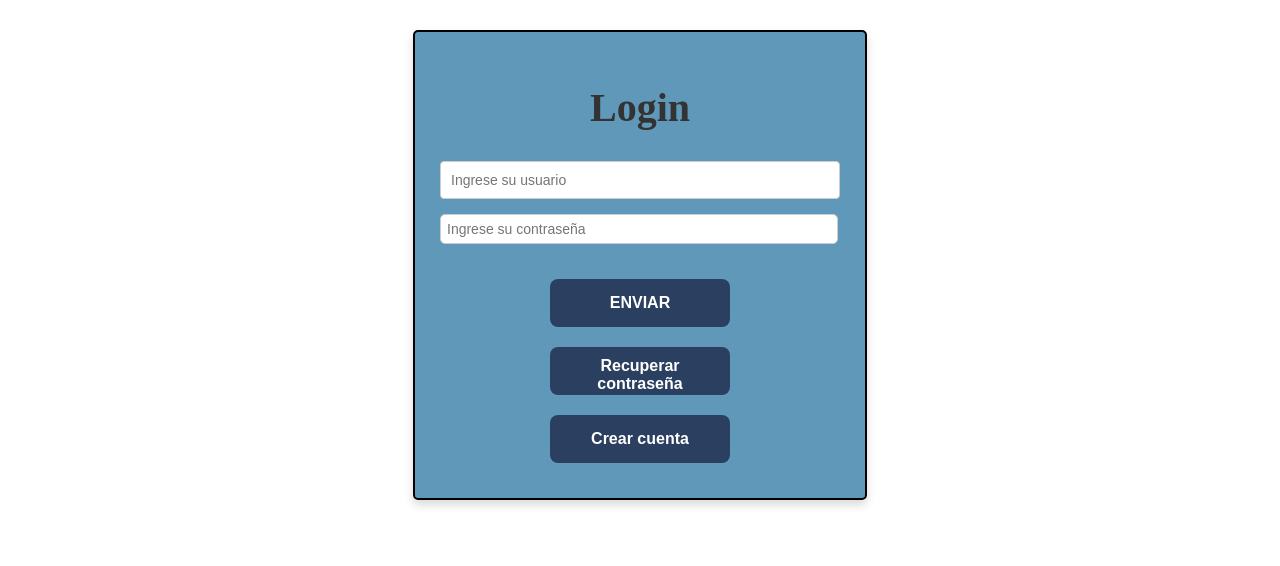
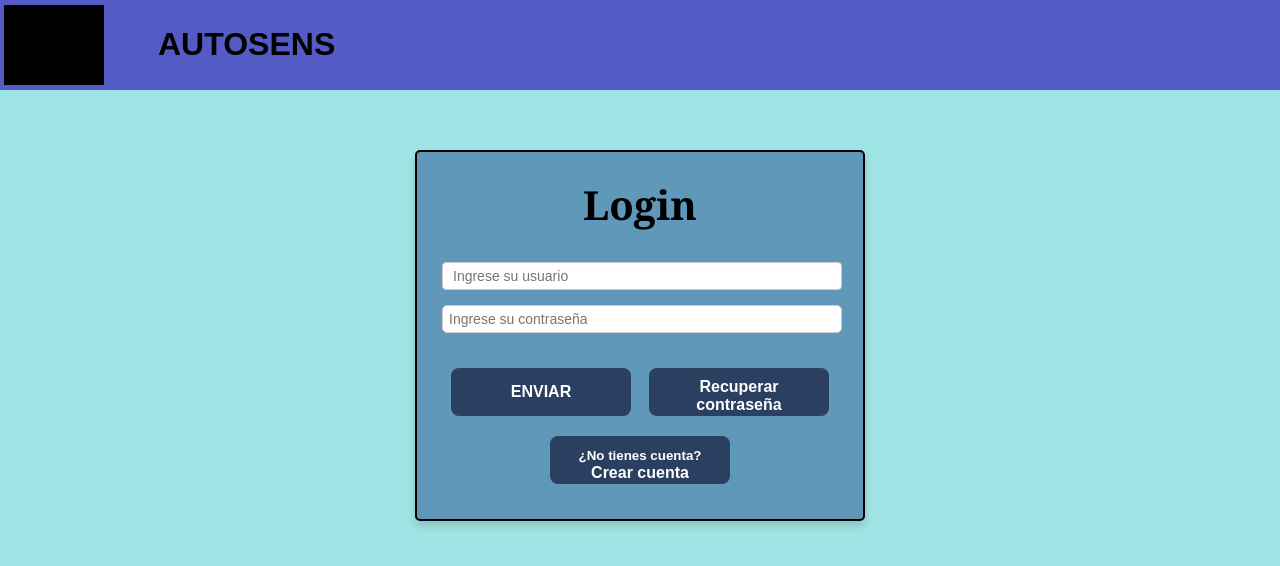
Before and after one commit to saeta728/Talento_Tech_Copia, a React (Vite) app: page / in a window 1280 px wide. Shown: the top 566 px of the page. Built offline with nearby package versions, Linux system fonts and the light colour scheme.

Commit message:
julian:modificaciones y detalles pequeños

```diff
--- a/src/components/login.css
+++ b/src/components/login.css
@@ -1,7 +1,12 @@
+*{
+  margin: 0;
+  padding: 0;
+  box-sizing: border-box;
+}
 
 .seccion {
   margin: 30px auto;
-  width: 400px;
+  width: 450px;
   padding: 25px;
   background-color: rgb(95, 152, 185);
   border: 2px solid rgb(0, 0, 0);
@@ -9,6 +14,7 @@
   display: flex;
   flex-direction: column;
   box-shadow: 0 5px 10px rgba(0, 0, 0, 0.15);
+  margin-top: 60px;
 }
 
 .boton {
@@ -33,18 +39,55 @@
 }
 
 .ing {
-  width: 96%;
+  min-width: 400px;
   padding: 6px;
   margin-bottom: 25px;
   border-radius: 5px;
   border: 1px solid #ccc;
   font-size: 14px;
+  max-height: 28px;
+
 }
+
 
 .login {
   text-align: center;
   font-size: 40px;
   font-weight: bold;
   margin-bottom: 30px;
-  color: #333;
+  color: black;
+  font-family: Cambria, Cochin, Georgia, Times, 'Times New Roman', serif;
 }
+
+body{
+  margin: 0;
+  margin-top: 0;
+  background-color: rgb(160, 229, 229);
+}
+
+.header{
+  display: flex;
+  height: 90px;
+  width: 100%;
+  background-color: rgb(85, 91, 197);
+  align-items: center;
+
+}
+
+.espacio_imagen{
+  background-color: black;
+  margin: 4px;
+  height: 80px;
+  width: 100px;
+}
+
+.titulo{
+  margin-left: 50px;
+  font-family:Arial, Helvetica, sans-serif;
+  color: black;
+  margin-top: 30px;
+}
+
+.boton_contenedor{
+  display: flex;
+}
--- a/src/components/login.jsx
+++ b/src/components/login.jsx
@@ -1,6 +1,7 @@
 import './login.css';
 import { useState } from 'react';
 import { useNavigate } from 'react-router-dom';
+
 
 function Login() {
   const navigate = useNavigate();
@@ -38,31 +39,30 @@ function Login() {
 
   return (
     <>
+    <body>
+      <div className='header'>
+        <div className='espacio_imagen'></div>
+        <h1 className='titulo'>AUTOSENS</h1>
+      </div>
       <form className='seccion' onSubmit={handleSubmit}>
         <h1 className='login'>Login</h1>
-        <input
-          className='ing ing_usuario'
-          type="text"
-          placeholder='Ingrese su usuario'
-          value={username}
-          onChange={(e) => setUsername(e.target.value)}
-        />
-        <input
-          className='ing ing_contraseña'
-          type="password"
-          placeholder='Ingrese su contraseña'
-          value={password}
-          onChange={(e) => setPassword(e.target.value)}
-        />
+
+          <input className='ing ing_usuario' type="text" placeholder='Ingrese su usuario' value={username}onChange={(e) => setUsername(e.target.value)}/>
+          <input className='ing ing_contraseña' type="password" placeholder='Ingrese su contraseña' value={password} onChange={(e) => setPassword(e.target.value)}/>
+
         {errorMessage && <p style={{ color: 'red' }}>{errorMessage}</p>}
+        <div className="boton_contenedor">
         <button type='submit' className='boton'>ENVIAR</button>
         <button type="button" onClick={() => navigate('/recuperar')} className='boton'>
           Recuperar contraseña
         </button>
+        </div>
         <button type="button" onClick={() => navigate('/crear')} className='boton'>
+          <small>¿No tienes cuenta?</small>
           Crear cuenta
         </button>
       </form>
+    </body>
     </>
   );
 }
```
Also changed, not shown: src/assets/img/logo.png (added).
